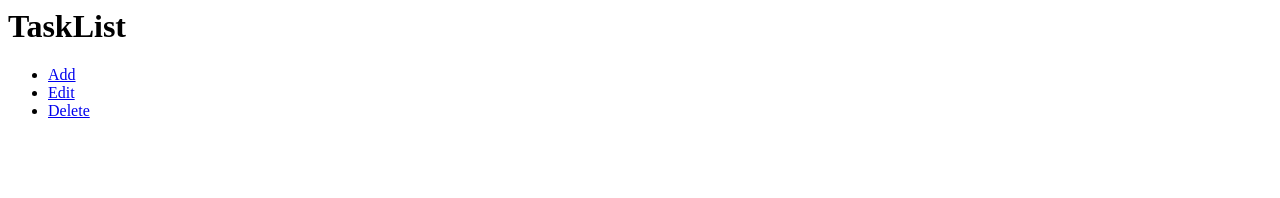
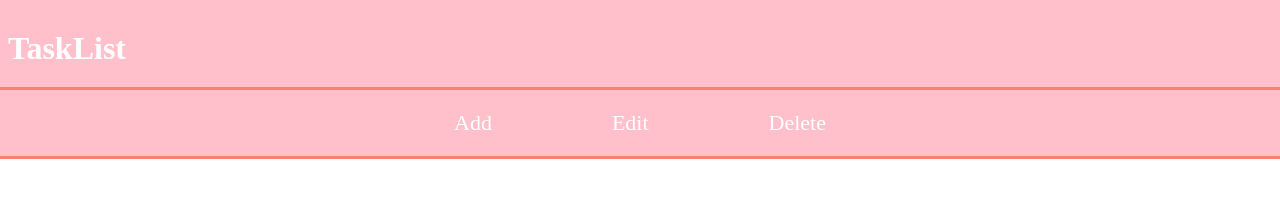
Before and after one commit to Mariacecilia1999/taskList, a plain HTML site: page index.html in a window 1280 px wide. Drawn offline with Linux system fonts and the light colour scheme.

Commit message:
Header usign css

```diff
--- a/css/styles.css
+++ b/css/styles.css
@@ -0,0 +1,43 @@
+*{
+   margin: 0;
+   padding: 0;
+   box-sizing: border-box;
+}
+header{
+   display: flex;
+   flex-direction: column;
+   background-color: pink;
+   width: 100%;
+   padding: 30px 0px 0px;
+}
+header h1{
+   padding-bottom: 20px;
+   color: white;
+   padding-left: 8px;
+}
+header div{
+   border-top: 3px solid salmon;
+   border-bottom: 3px solid salmon;
+}
+header nav{
+   display: flex;
+   justify-content: space-evenly;
+   margin: 20px;
+}
+
+header nav ul{
+   width: 30%;
+   display: flex;
+   justify-content: space-between;
+   list-style: none;
+}
+header nav ul li:hover{
+   transition: 1s;
+   transform: scale(1.5);
+}
+
+header nav ul a{
+   text-decoration: none;
+   color: white;
+   font-size: 22px;
+}
--- a/index.html
+++ b/index.html
@@ -9,6 +9,7 @@
 <body>
     <header>
       <h1>TaskList</h1>
+      <div>
          <nav>
             <ul>
                <li>
@@ -22,6 +23,7 @@
                </li>
             </ul>
          </nav>
+      </div>
     </header>
    <script src="./js/main.js"></script>
 </body>
```
Lines whose indentation alone changed are shown as unchanged.
